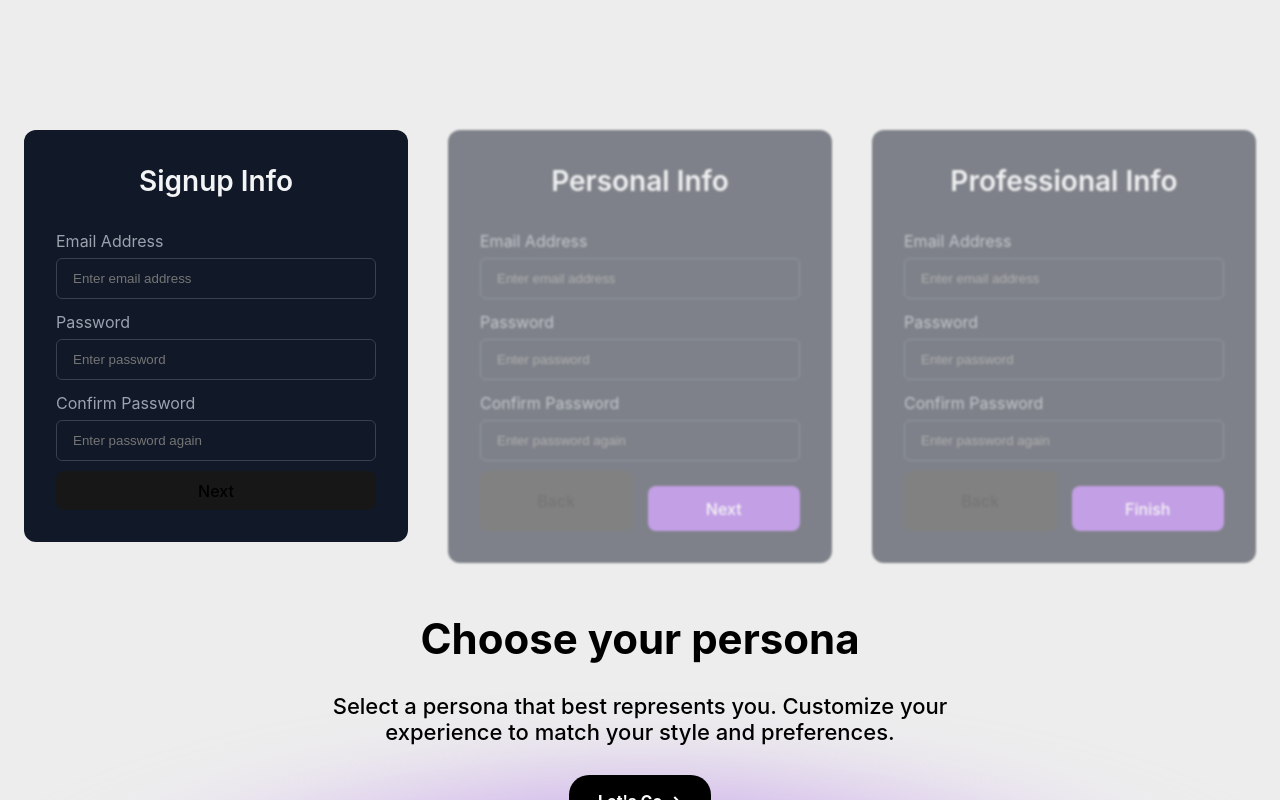
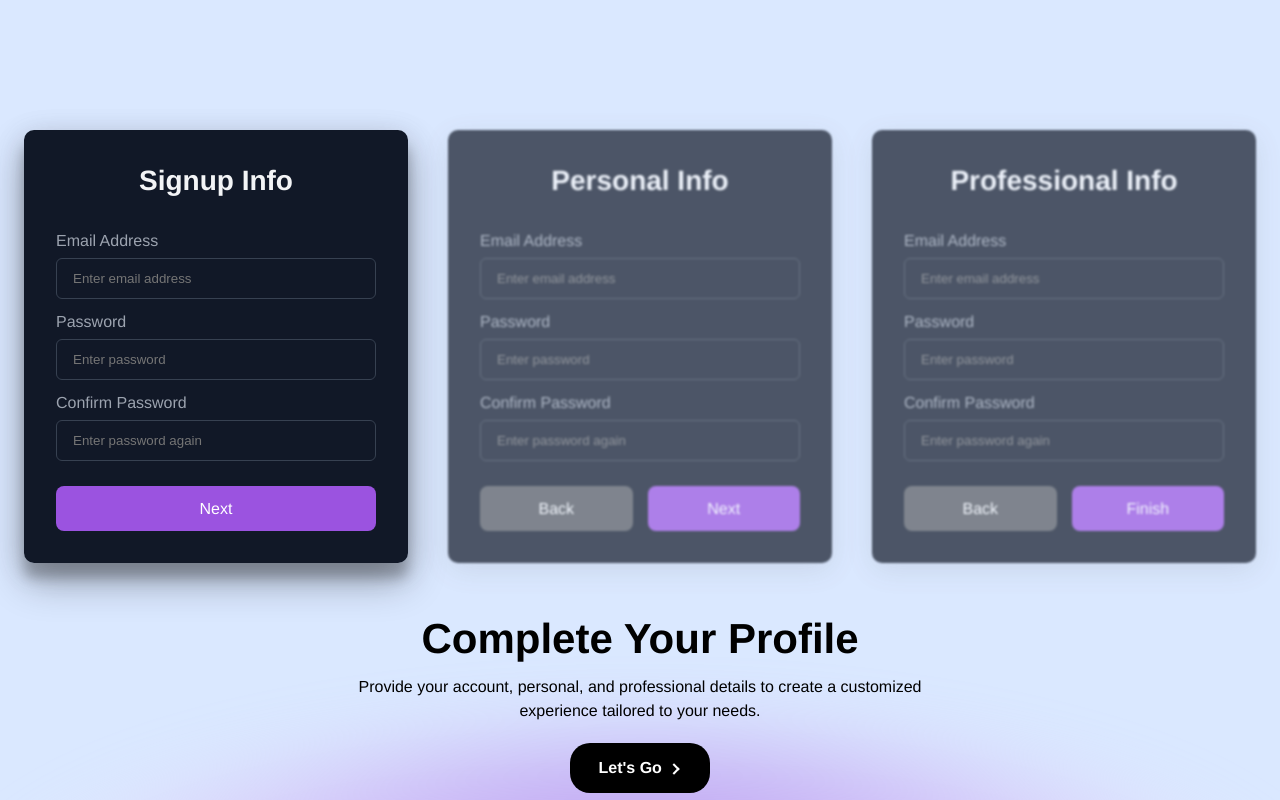
Before and after one commit to DipakGohilSimform/form-poc, a React (Vite) app: page / in a window 1280 px wide. Built offline with nearby package versions, Linux system fonts and the light colour scheme.

Commit message:
animation done

```diff
--- a/src/App.css
+++ b/src/App.css
@@ -7,11 +7,3 @@
   align-items: center;
   background-color: #F5F5F5;
 }
-
-.d {
-  background-color: '#018ec8';
-  background-color: '#0271a2';
-  background-color: '#065a7e';
-  background-color: '#0c4f6e';
-  background-color: '#083249';
-}
--- a/src/components/persona/PersonaAnimation.jsx
+++ b/src/components/persona/PersonaAnimation.jsx
@@ -13,53 +13,51 @@ function PersonaAnimation() {
 
   useEffect(() => {
     const tl1 = gsap.timeline({
-      defaults: { ease: "power4", duration: 0.8 },
+      defaults: { ease: "power4", duration: 1 },
     });
     const tl2 = gsap.timeline({
-      defaults: { ease: "power4", duration: 0.8 },
+      defaults: { ease: "power4", duration: 1 },
     });
-
     tl1
       .fromTo(
         cardRef1.current,
         { y: 200, x: -100, scale: 0.8 },
-        { y: -20, x: 10, duration: 0.6, scale: 1 },
+        { y: -20, x: 10, duration: 0.9, scale: 1 },
         0
       )
       .fromTo(
         cardRef2.current,
         { y: 150, x: 0, scale: 0.8 },
-        { y: -20, x: 0, duration: 0.65, scale: 1 },
+        { y: -20, x: 0, duration: 1, scale: 1 },
         0
       )
       .fromTo(
         cardRef3.current,
         { y: 100, x: 100, scale: 0.8 },
-        { y: -20, x: -10, duration: 0.6, scale: 1 },
+        { y: -20, x: -10, duration: 0.9, scale: 1 },
         0
       );
-
     tl2
       .fromTo(
         descRef.current,
-        { y: 70, opacity: 0, scale: 0.5 },
-        { y: -50, opacity: 1, scale: 1, duration: 0.6 },
+        { y: 70, opacity: 0 },
+        { y: -50, opacity: 1, duration: 0.9 },
         0.7
       )
-      .to(gradientRef.current, { y: -100 }, 0.7);
+      .to(gradientRef.current, { y: -100 }, 1);
   }, []);
 
   useEffect(() => {
     // Apply the blur and opacity effect based on the current step
     gsap.to([cardRef1.current, cardRef2.current, cardRef3.current], {
       filter: "blur(1px)",
-      opacity: 0.5,
+      opacity: 0.7,
       duration: 0.5,
       ease: "power4.out",
       pointerEvents: "none",
       userSelect: "none",
+      boxShadow: "none",
     });
-
     // Highlight the current step
     gsap.to(
       currentStep === 1
@@ -74,6 +72,8 @@ function PersonaAnimation() {
         duration: 0.5,
         ease: "power4.out",
         pointerEvents: "all",
+        boxShadow:
+          "rgba(0, 0, 0, 0.3) 0px 19px 38px, rgba(0, 0, 0, 0.22) 0px 15px 12px",
       }
     );
   }, [currentStep]);
@@ -84,10 +84,16 @@ function PersonaAnimation() {
     }
   };
 
+  const handlePreviousStep = () => {
+    if (currentStep > 1) {
+      setCurrentStep((prev) => prev - 1);
+    }
+  };
+
   return (
     <div className="container">
       <div className="cards-wrapper">
-        <div ref={cardRef1}>
+        <div ref={cardRef1} className="box">
           <div className="form-container">
             <p className="title">Signup Info</p>
             <form
@@ -124,13 +130,16 @@ function PersonaAnimation() {
                   placeholder="Enter password again"
                 />
               </div>
-              <button className="form-btn" type="submit">
-                Next
-              </button>
+              <div className="btn-wrapper">
+                <button className="form-btn" type="submit">
+                  Next
+                </button>
+              </div>
             </form>
           </div>
         </div>
-        <div ref={cardRef2}>
+
+        <div ref={cardRef2} className="box">
           <div className="form-container">
             <p className="title">Personal Info</p>
             <form
@@ -168,7 +177,11 @@ function PersonaAnimation() {
                 />
               </div>
               <div className="btn-wrapper">
-                <button className="back-btn" type="submit">
+                <button
+                  className="form-btn back-btn"
+                  type="button"
+                  onClick={handlePreviousStep}
+                >
                   Back
                 </button>
                 <button className="form-btn" type="submit">
@@ -178,14 +191,16 @@ function PersonaAnimation() {
             </form>
           </div>
         </div>
-        <div ref={cardRef3}>
+
+        <div ref={cardRef3} className="box">
           <div className="form-container">
             <p className="title">Professional Info</p>
             <form
               className="form"
               onSubmit={(e) => {
                 e.preventDefault();
-                handleNextStep();
+                // Final step
+                console.log("Form submission completed!");
               }}
             >
               <div className="input-group">
@@ -216,7 +231,11 @@ function PersonaAnimation() {
                 />
               </div>
               <div className="btn-wrapper">
-                <button className="back-btn" type="submit">
+                <button
+                  className="form-btn back-btn"
+                  type="button"
+                  onClick={handlePreviousStep}
+                >
                   Back
                 </button>
                 <button className="form-btn" type="submit">
@@ -229,10 +248,10 @@ function PersonaAnimation() {
       </div>
 
       <div className="desc-wrapper" ref={descRef}>
-        <h1 className="title">Choose your persona</h1>
+        <h1 className="title">Complete Your Profile</h1>
         <p className="desc">
-          Select a persona that best represents you. Customize your experience
-          to match your style and preferences.
+          Provide your account, personal, and professional details to create a
+          customized experience tailored to your needs.
         </p>
         <button>
           Let&apos;s Go
--- a/src/components/persona/PersonaAnimation.scss
+++ b/src/components/persona/PersonaAnimation.scss
@@ -2,7 +2,7 @@
   position: relative;
   height: 100vh;
   width: 100vw;
-  background-color: #ededed;
+  background-color: #dae8ff;
   overflow: hidden;
   .cards-wrapper {
     position: relative;
@@ -14,6 +14,10 @@
     margin-bottom: 80px;
     padding-top: 150px;
     z-index: 5;
+
+    .box {
+      border-radius: 10px;
+    }
     .card {
       --main-color: #000;
       --bg-color: linear-gradient(
@@ -86,7 +90,7 @@
         color: #ffffff;
       }
       .card-subtitle {
-        margin-top: 15px;
+        margin-top: 10px;
         font-weight: 400;
         font-size: 15px;
         color: #ffffff;
@@ -112,7 +116,6 @@
     transform: translate(-50%, 100%);
   }
 }
-
 .desc-wrapper {
   position: relative;
   z-index: 2;
@@ -122,17 +125,18 @@
     line-height: 52px;
     color: #000000;
     text-align: center;
+    margin-bottom: 10px;
   }
   .desc {
-    max-width: 700px;
+    max-width: 580px;
     font-weight: 500;
-    font-size: 22px;
+    font-size: 16px;
+    line-height: 24px;
     color: #000000;
     text-align: center;
     margin: 0 auto;
-    margin-bottom: 30px;
+    margin-bottom: 20px;
   }
-
   button {
     --primary-color: #000000;
     --secondary-color: #fff;
@@ -159,7 +163,6 @@
     justify-content: center;
     align-items: center;
   }
-
   button .arrow {
     margin-top: 1px;
     width: var(--arrow-width);
@@ -168,7 +171,6 @@
     position: relative;
     transition: 0.2s;
   }
-
   button .arrow::before {
     content: "";
     box-sizing: border-box;
@@ -182,7 +184,6 @@
     padding: 3px;
     transform: rotate(-45deg);
   }
-
   button:hover {
     background-color: var(--hover-color);
   }
@@ -197,10 +198,11 @@
 }
 .form-container {
   width: 320px;
-  border-radius: 0.75rem;
+  border-radius: 10px;
   background-color: #111827;
   padding: 2rem;
   color: #f3f4f6;
+  box-shadow: rgba(100, 100, 111, 0.2) 0px 7px 29px 0px;
 }
 
 .title {
@@ -233,11 +235,9 @@
   padding: 0.75rem 1rem;
   color: #f3f4f6;
 }
-
 .input-group input:focus {
   border-color: rgba(167, 139, 250);
 }
-
 .forgot {
   display: flex;
   justify-content: flex-end;
@@ -249,7 +249,6 @@
 .btn-wrapper {
   display: flex;
   gap: 15px;
-
   .form-btn {
     width: 100%;
     text-align: center;
@@ -261,5 +260,12 @@
     &:hover {
       background-color: #7a30bf;
     }
+
+    &.back-btn {
+      background-color: #727272bf;
+      &:hover {
+        background-color: #5f5d5dbf;
+      }
+    }
   }
 }
--- a/src/index.css
+++ b/src/index.css
@@ -1,5 +1,5 @@
 body {
-  font-family: Inter, system-ui, Avenir, Helvetica, Arial, sans-serif;
+  font-family: "Helvetica Neue", sans-serif;
   margin: 0;
   display: flex;
   place-items: center;
```
